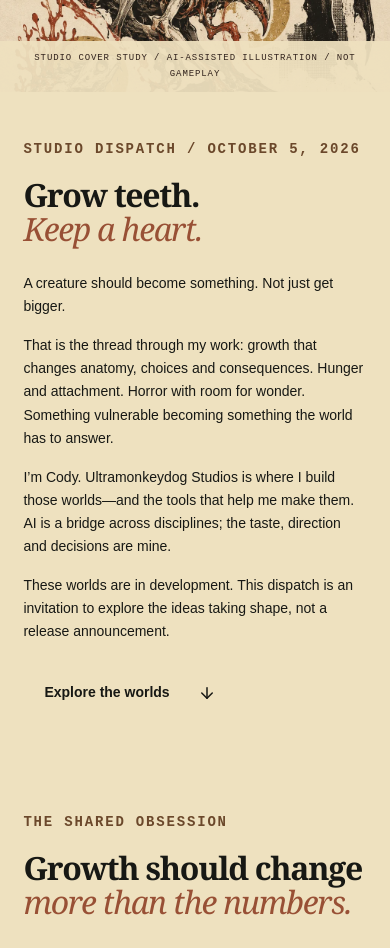
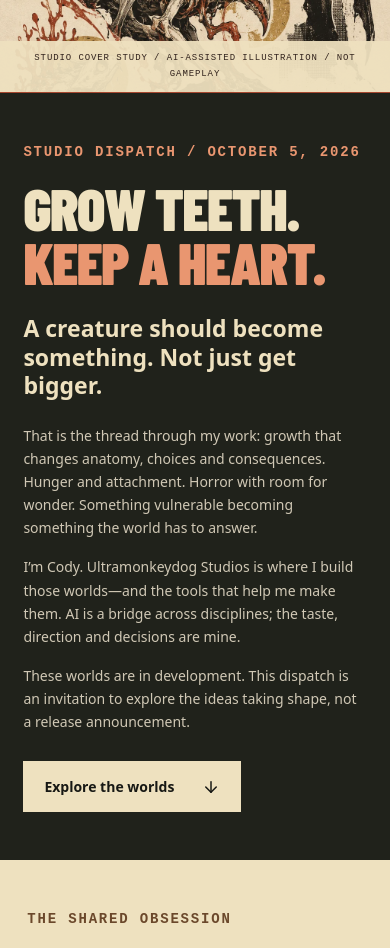
Before and after one commit to ultramonkey23/Ultramonkeydog-studios-, a React (Vite) app: page / in a window 390 px wide. Shown: the part 1040-1988 px from the top of the page. Built offline with nearby package versions, Linux system fonts and the light colour scheme.

Commit message:
Unify studio editorial rhythm and creation-tool presentation

```diff
--- a/src/studio-cover.css
+++ b/src/studio-cover.css
@@ -900,3 +900,39 @@
 .cover-detail .project-card__source {
   min-height: 44px;
 }
+
+/* Connected studio editorial: shared rhythm, distinct territories. */
+.cover-site { font-family: system-ui, -apple-system, BlinkMacSystemFont, "Segoe UI", sans-serif; }
+.cover-nav { position: sticky; top: 0; z-index: 100; background: #171814f5; backdrop-filter: blur(12px); }
+#grow-teeth { position: relative; grid-template-columns: 1fr 1fr; background: #20221b; color: var(--paper); border-top: 1px solid #a6472f; padding: clamp(48px,7vw,100px) 7%; gap: 30px 7%; }
+#grow-teeth::before { content: "01 / DISPATCH"; position: absolute; right: 7%; top: 30px; color: #bcb094; font: 10px/1.4 monospace; letter-spacing: .18em; }
+#grow-teeth > .cover-kicker { color: #e99670; }
+#grow-teeth h2 { font: 900 clamp(56px,8vw,116px)/.91 "Barlow Condensed", Impact, sans-serif; letter-spacing: -.025em; text-transform: uppercase; }
+#grow-teeth h2 em { display: inline-block; font-style: normal; font-weight: 900; color: #e99670; }
+#grow-teeth > div { max-width: 590px; font-size: 17px; color: #d0c8b5; }
+#grow-teeth > div > p:first-child { color: var(--paper); font-size: clamp(23px,2.4vw,34px); line-height: 1.25; font-weight: 600; margin-bottom: 24px; }
+#grow-teeth .cover-action { margin-top: 28px; background: var(--paper); color: var(--ink); }
+.cover-manifesto:not(#grow-teeth):not(#creation-tools) { padding: 48px 7%; border-bottom: 6px solid var(--rust); }
+.cover-manifesto:not(#grow-teeth):not(#creation-tools) h2 { font-size: clamp(30px,3vw,45px); }
+.cover-worlds { background: #171814; }
+.world-record { margin-left: 0; margin-right: 0; border-bottom: 1px solid #625a47; }
+.world-record + .world-record { margin-top: 18px; }
+#creation-tools { position: relative; background: #20221b; color: var(--paper); border-top: 6px solid #c6a361; grid-template-columns: .8fr 1.2fr; gap: 28px 7%; }
+#creation-tools > .cover-kicker { color: #d5b779; }
+#creation-tools h2 { font: 900 clamp(45px,6vw,80px)/.96 "Barlow Condensed", Impact, sans-serif; text-transform: uppercase; letter-spacing: -.02em; }
+#creation-tools h2 em { font-style: normal; font-weight: 900; color: #d5b779; }
+#creation-tools > div { border-left: 1px solid #817355; padding-left: 36px; color: #d0c8b5; }
+#creation-tools h3 { font: 900 36px/1.1 "Barlow Condensed", Impact, sans-serif; color: var(--paper); margin-bottom: 16px; }
+#creation-tools h3:not(:first-child) { margin-top: 38px; border-top: 1px solid #817355; padding-top: 32px; }
+#creation-tools .cover-text-link { margin-top: 18px; min-height: 44px; color: #e4c683; }
+#creation-tools > div > p:last-child { margin-top: 30px; font-size: 13px; }
+.cover-contact { border-top: 1px solid #817355; }
+@media(max-width:700px) {
+  .cover-nav { position: relative; }
+  #grow-teeth, #creation-tools { grid-template-columns: 1fr; padding: 48px 6%; gap: 26px; }
+  #grow-teeth::before { display: none; }
+  #grow-teeth h2 { font-size: clamp(58px,15vw,90px); }
+  #grow-teeth > div { font-size: 16px; }
+  #creation-tools > div { border-left: 0; border-top: 1px solid #817355; padding: 26px 0 0; }
+  .world-record { margin-left: 0; margin-right: 0; }
+}
```
